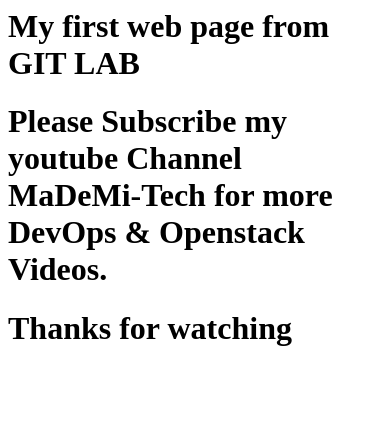
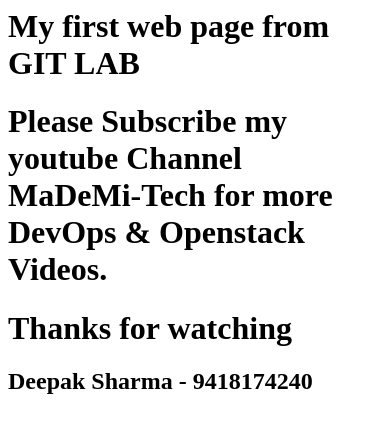
Before and after one commit to deepak83s143/git-labs, a plain HTML site: page index.html in a window 390 px wide. Drawn offline with Linux system fonts and the light colour scheme.

Commit message:
Mobile Number added

```diff
--- a/index.html
+++ b/index.html
@@ -1,3 +1,4 @@
 <h1>My first web page from GIT LAB</h1>
 <h1>Please Subscribe my youtube Channel <b> MaDeMi-Tech</b> for more DevOps & Openstack Videos.</h1>
 <h1> Thanks for watching </h1>
+<h2>Deepak Sharma - 9418174240</h2>
```
